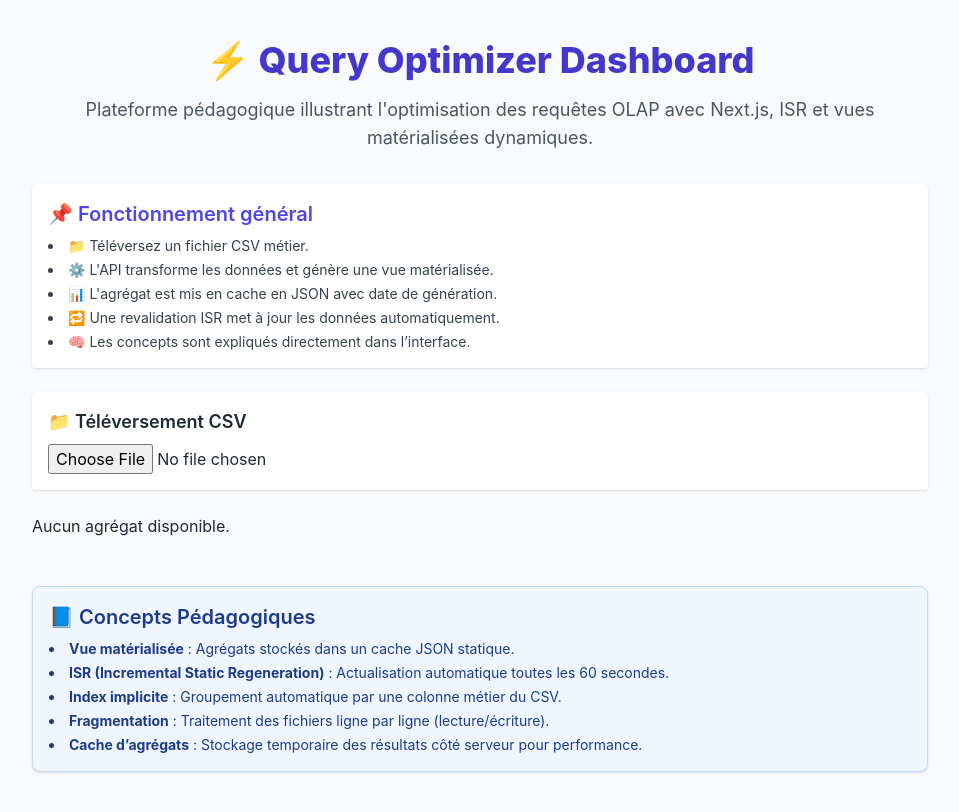
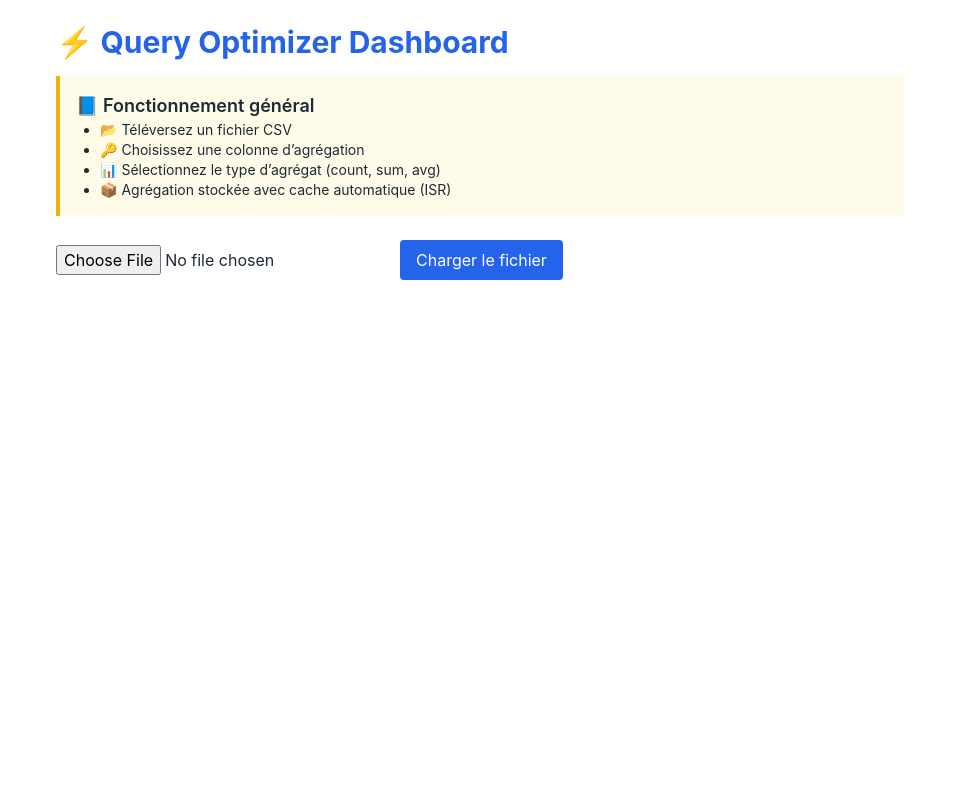
Before and after one commit to EJM0101/query-optimizer-dashboard, a Next.js app: page / in a window 1280 px wide. Shown: the whole page, without its empty margins (160-1119 px from the left). Built offline with nearby package versions, Linux system fonts and the light colour scheme.

Commit message:
Update index.js

```diff
--- a/pages/index.js
+++ b/pages/index.js
@@ -1,55 +1,98 @@
-import React, { useState, useEffect } from 'react';
-import AggregateConfig from '../components/AggregateConfig';
-import DataUploader from '../components/DataUploader';
-import ResultTable from '../components/ResultTable';
-import CacheStatus from '../components/CacheStatus';
-import PedagogicPanel from '../components/PedagogicPanel';
+import React, { useState } from 'react';
 
 export default function Home() {
-  const [data, setData] = useState([]);
+  const [file, setFile] = useState(null);
+  const [columns, setColumns] = useState([]);
+  const [aggregationKey, setAggregationKey] = useState('');
+  const [aggregationType, setAggregationType] = useState('count');
   const [aggregates, setAggregates] = useState([]);
   const [cacheInfo, setCacheInfo] = useState(null);
 
-  const fetchAggregates = async () => {
-    const res = await fetch('/api/aggregates');
+  const handleUpload = async () => {
+    const formData = new FormData();
+    formData.append('file', file);
+
+    const res = await fetch('/api/data', {
+      method: 'POST',
+      body: formData,
+    });
+
     const json = await res.json();
-    setAggregates(json.aggregates);
-    setCacheInfo(json.cache);
+    if (json.columns) {
+      setColumns(json.columns);
+    }
   };
 
-  useEffect(() => {
-    fetchAggregates();
-  }, []);
+  const handleAggregate = async () => {
+    const res = await fetch(`/api/aggregates?key=${aggregationKey}&agg=${aggregationType}`);
+    const json = await res.json();
+    setAggregates(json.data);
+    setCacheInfo(json.cacheInfo);
+  };
 
   return (
-    <div className="min-h-screen px-6 py-10 bg-gray-50 text-gray-800">
-      <div className="max-w-4xl mx-auto">
-        <h1 className="text-4xl font-extrabold text-center text-indigo-700 mb-4">
-          ⚡ Query Optimizer Dashboard
-        </h1>
-        <p className="text-center text-gray-600 text-lg mb-8">
-          Plateforme pédagogique illustrant l'optimisation des requêtes OLAP avec Next.js, ISR et vues matérialisées dynamiques.
-        </p>
+    <div className="p-6 max-w-4xl mx-auto text-gray-800">
+      <h1 className="text-3xl font-bold text-blue-600 mb-4">⚡ Query Optimizer Dashboard</h1>
 
-        <div className="grid gap-6">
-          <section className="bg-white p-4 shadow rounded">
-            <h2 className="text-xl font-semibold mb-2 text-indigo-600">📌 Fonctionnement général</h2>
-            <ul className="list-disc list-inside text-sm space-y-1 text-gray-700">
-              <li>📁 Téléversez un fichier CSV métier.</li>
-              <li>⚙️ L'API transforme les données et génère une vue matérialisée.</li>
-              <li>📊 L'agrégat est mis en cache en JSON avec date de génération.</li>
-              <li>🔁 Une revalidation ISR met à jour les données automatiquement.</li>
-              <li>🧠 Les concepts sont expliqués directement dans l’interface.</li>
-            </ul>
-          </section>
+      <div className="bg-yellow-50 border-l-4 border-yellow-500 p-4 mb-6">
+        <h2 className="font-semibold text-lg">📘 Fonctionnement général</h2>
+        <ul className="list-disc ml-6 text-sm">
+          <li>📂 Téléversez un fichier CSV</li>
+          <li>🔑 Choisissez une colonne d’agrégation</li>
+          <li>📊 Sélectionnez le type d’agrégat (count, sum, avg)</li>
+          <li>📦 Agrégation stockée avec cache automatique (ISR)</li>
+        </ul>
+      </div>
 
-          <DataUploader setData={setData} onUpload={fetchAggregates} />
-          <AggregateConfig data={data} onConfig={fetchAggregates} />
-          <CacheStatus cache={cacheInfo} />
-          <ResultTable data={aggregates} />
-          <PedagogicPanel />
+      <div className="mb-4">
+        <input type="file" onChange={(e) => setFile(e.target.files[0])} className="mb-2" />
+        <button onClick={handleUpload} className="bg-blue-600 text-white px-4 py-2 rounded">Charger le fichier</button>
+      </div>
+
+      {columns.length > 0 && (
+        <div className="bg-gray-50 p-4 rounded shadow mb-6">
+          <h2 className="font-medium mb-2">⚙️ Options d’Agrégation</h2>
+          <div className="flex flex-col md:flex-row md:items-center gap-4">
+            <select value={aggregationKey} onChange={(e) => setAggregationKey(e.target.value)} className="border p-2 rounded">
+              <option value="">-- Choisir une colonne --</option>
+              {columns.map((col, i) => (
+                <option key={i} value={col}>{col}</option>
+              ))}
+            </select>
+            <select value={aggregationType} onChange={(e) => setAggregationType(e.target.value)} className="border p-2 rounded">
+              <option value="count">Nombre (count)</option>
+              <option value="sum">Somme (sum)</option>
+              <option value="avg">Moyenne (avg)</option>
+            </select>
+            <button onClick={handleAggregate} className="bg-green-600 text-white px-4 py-2 rounded">Générer</button>
+          </div>
         </div>
-      </div>
+      )}
+
+      {cacheInfo && (
+        <div className="text-sm text-gray-600 mb-4">
+          <strong>Cache actuel :</strong> Généré le {cacheInfo.generatedAt} — Expire dans {cacheInfo.ttl} secondes
+        </div>
+      )}
+
+      {aggregates.length > 0 && (
+        <table className="w-full table-auto border-collapse border mt-4">
+          <thead>
+            <tr className="bg-blue-100">
+              <th className="border px-4 py-2">{aggregationKey}</th>
+              <th className="border px-4 py-2">{aggregationType}</th>
+            </tr>
+          </thead>
+          <tbody>
+            {aggregates.map((row, i) => (
+              <tr key={i} className="text-sm text-center">
+                <td className="border px-4 py-1">{row.key}</td>
+                <td className="border px-4 py-1">{row.value}</td>
+              </tr>
+            ))}
+          </tbody>
+        </table>
+      )}
     </div>
   );
 }
```
